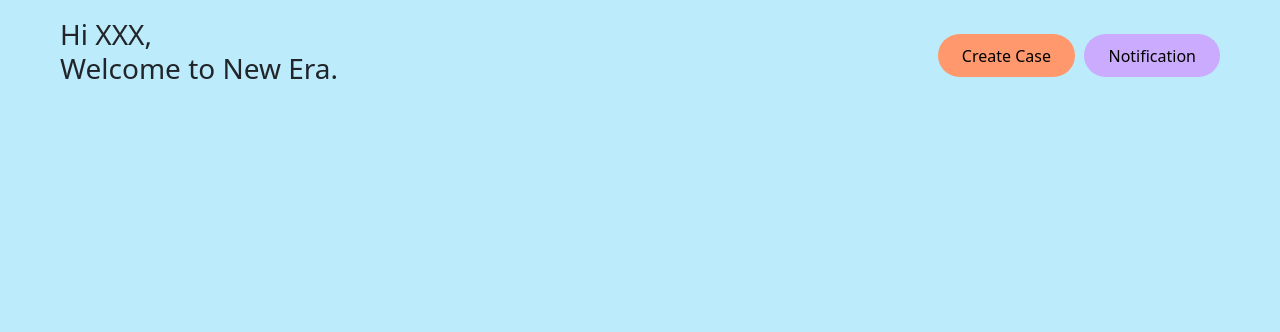
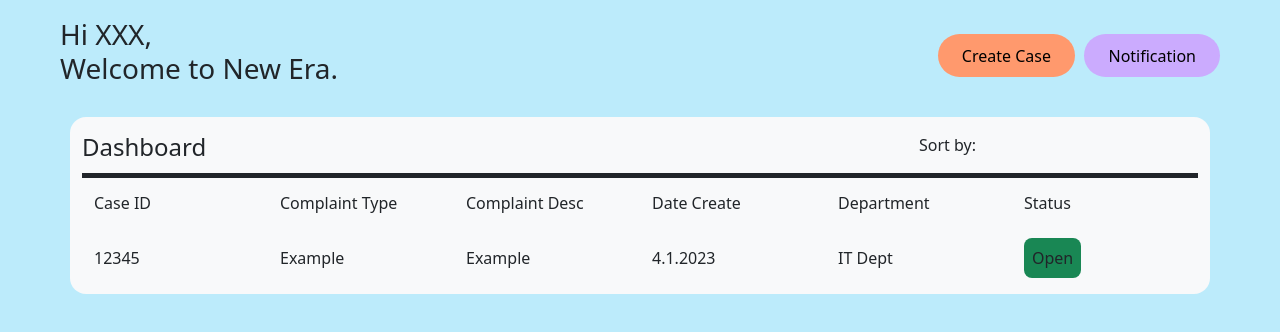
Before and after one commit to tianjiayi44/SoftwareEngineering, a plain HTML site: page index.html in a window 1280 px wide. Shown: the part 146-478 px from the top of the page. Drawn offline with nearby package versions, Linux system fonts and the light colour scheme.

Commit message:
complete (for now)

```diff
--- a/index.html
+++ b/index.html
@@ -53,6 +53,38 @@
         </div>
     </div>
     <!--Dashboard-->
+    <div class="container-fluid d-flex justify-content-center">
+        <div class="container d-flex flex-column w-100 bg-light mx-3 py-3 rounded-4">
+            <div class="d-flex container-fluid justify-content-between border-bottom border-dark border-5 p-0">
+                <div class="w-25">
+                    <h4 class="w-100">Dashboard</h4>
+                </div>
+                <div class="w-25">
+                    <p>Sort by:</p>
+                </div>
+            </div>
+            <div class="row p-0 my-3 mx-0 w-100">
+                <div class="col-2 d-flex"><h6>Case ID</h6></div>
+                <div class="col-2 d-flex"><h6>Complaint Type</h6></div>
+                <div class="col-2 d-flex"><h6>Complaint Desc</h6></div>
+                <div class="col-2 d-flex"><h6>Date Create</h6></div>
+                <div class="col-2 d-flex"><h6>Department</h6></div>
+                <div class="col-2 d-flex"><h6>Status</h6></div>
+            </div>
+            <div class="row p-0 m-0 d-flex align-items-center w-100">
+                <div class="col-2 d-flex">12345</div>
+                <div class="col-2 d-flex">Example</div>
+                <div class="col-2 d-flex">Example</div>
+                <div class="col-2 d-flex">4.1.2023</div>
+                <div class="col-2 d-flex">IT Dept</div>
+                <div class="col-2 d-flex">
+                    <div class="border-0 bg-success rounded-3 p-2">
+                        Open
+                    </div>
+                </div>
+            </div>
+        </div>
+    </div>
 </body>
 
 </html>
```
